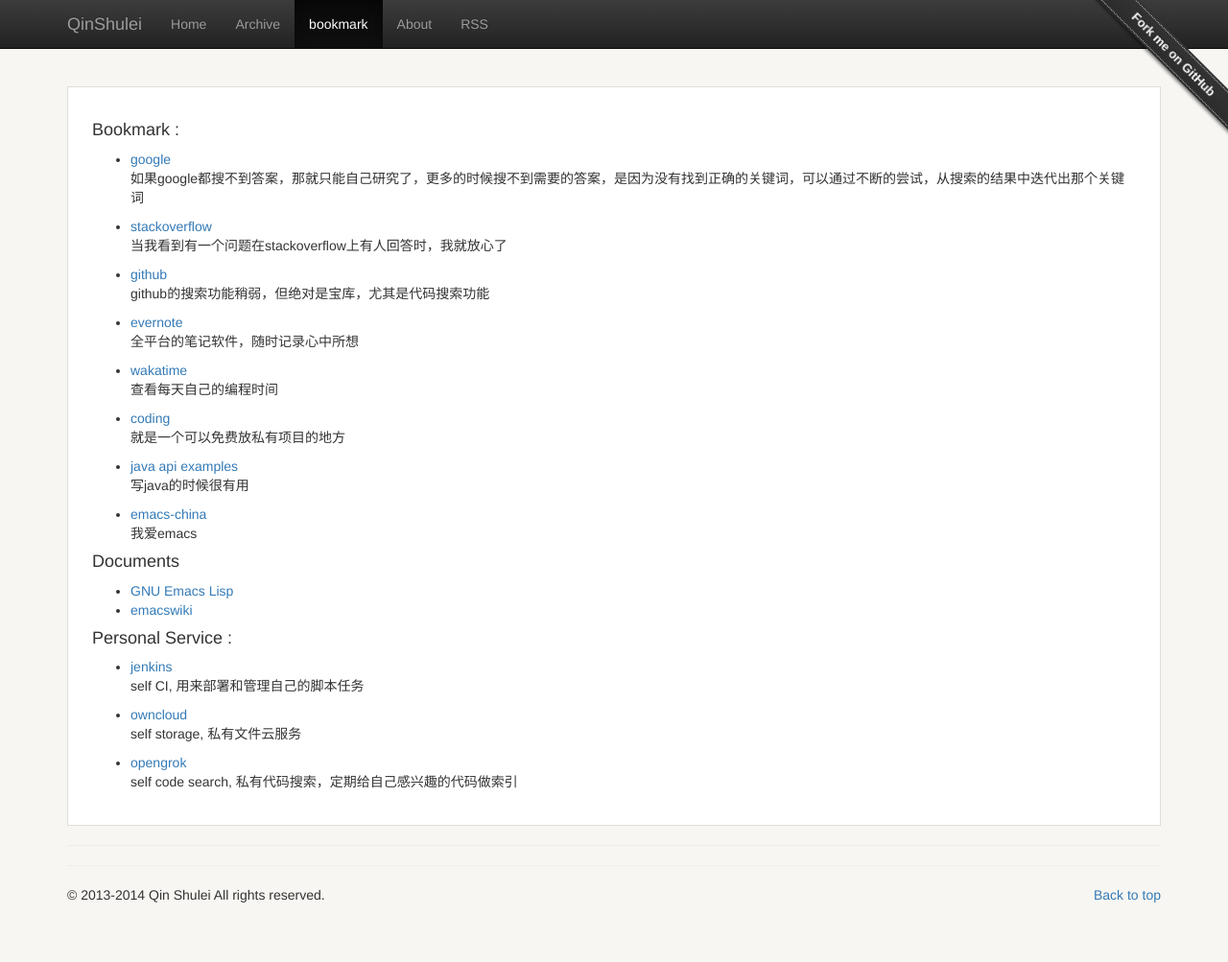
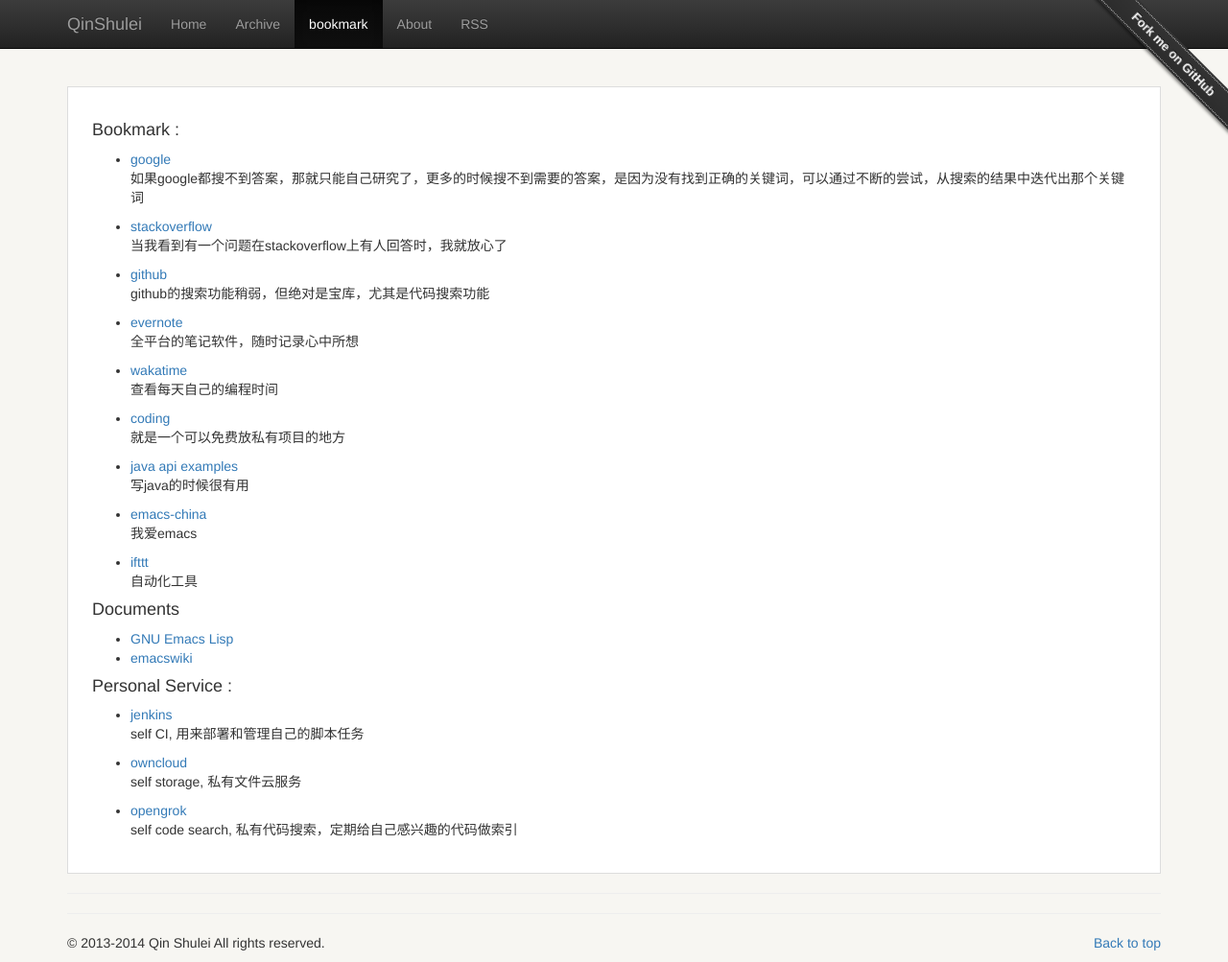
Before and after one commit to qinshulei/qinshulei.github.io, a Jekyll site: the page built from bookmark/index.html, in a window 1280 px wide and 1003 px high. Shown: the whole window at 96% size. Built offline with Jekyll 4.4.1, drawn with Linux system fonts in a browser that asks for light colours; nearby versions of some CDN libraries; comment, search, counter and statistics services are not loaded.

Commit message:
add ifttt into bookmark

```diff
--- a/bookmark/index.html
+++ b/bookmark/index.html
@@ -39,6 +39,10 @@
             <a href="https://emacs-china.org/">emacs-china</a>
             <p>我爱emacs</p>
         </li>
+        <li>
+            <a href="https://ifttt.com/">ifttt</a>
+            <p>自动化工具</p>
+        </li>
     </ul>
 
     <h4>Documents</h4>
```
